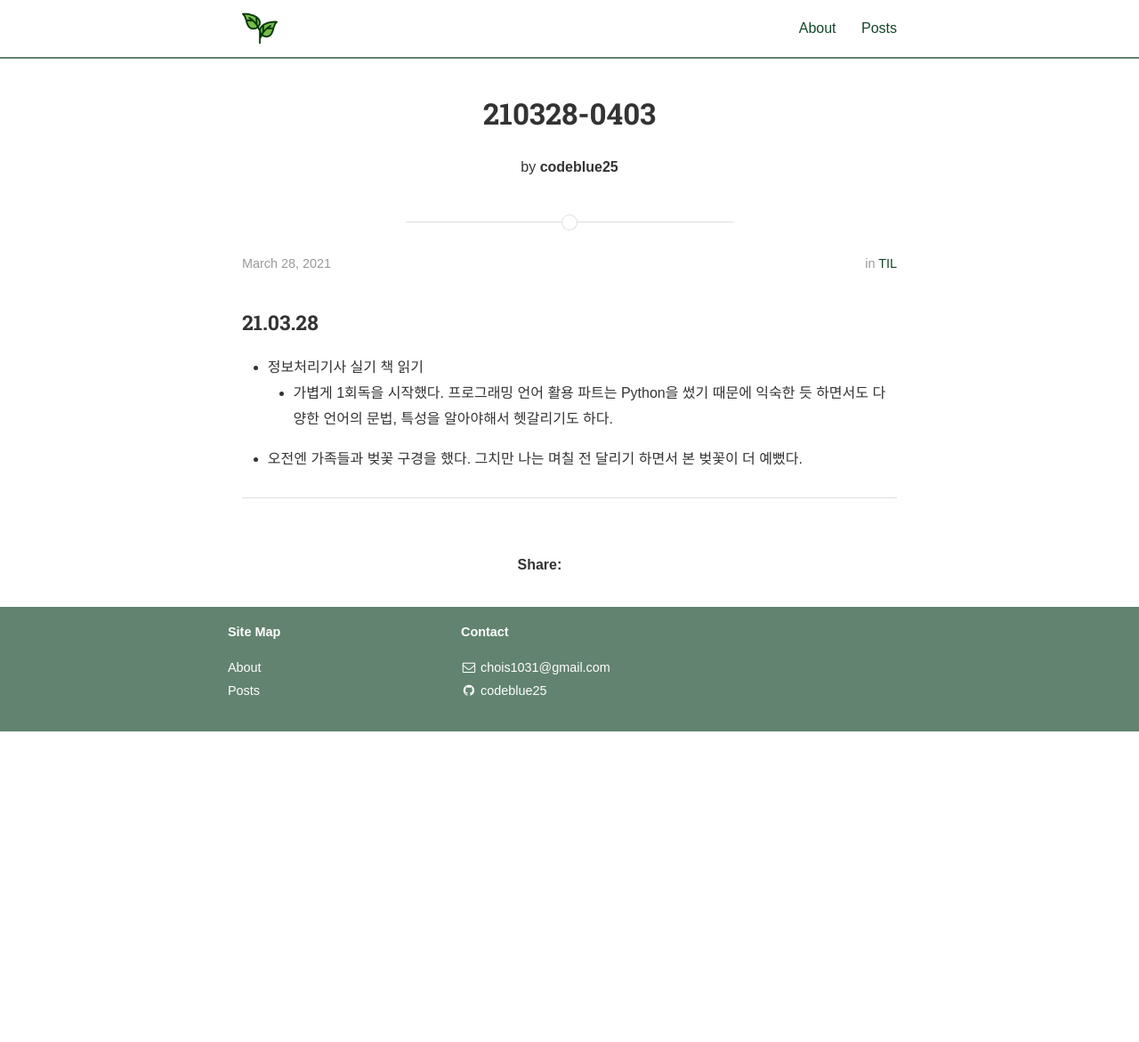
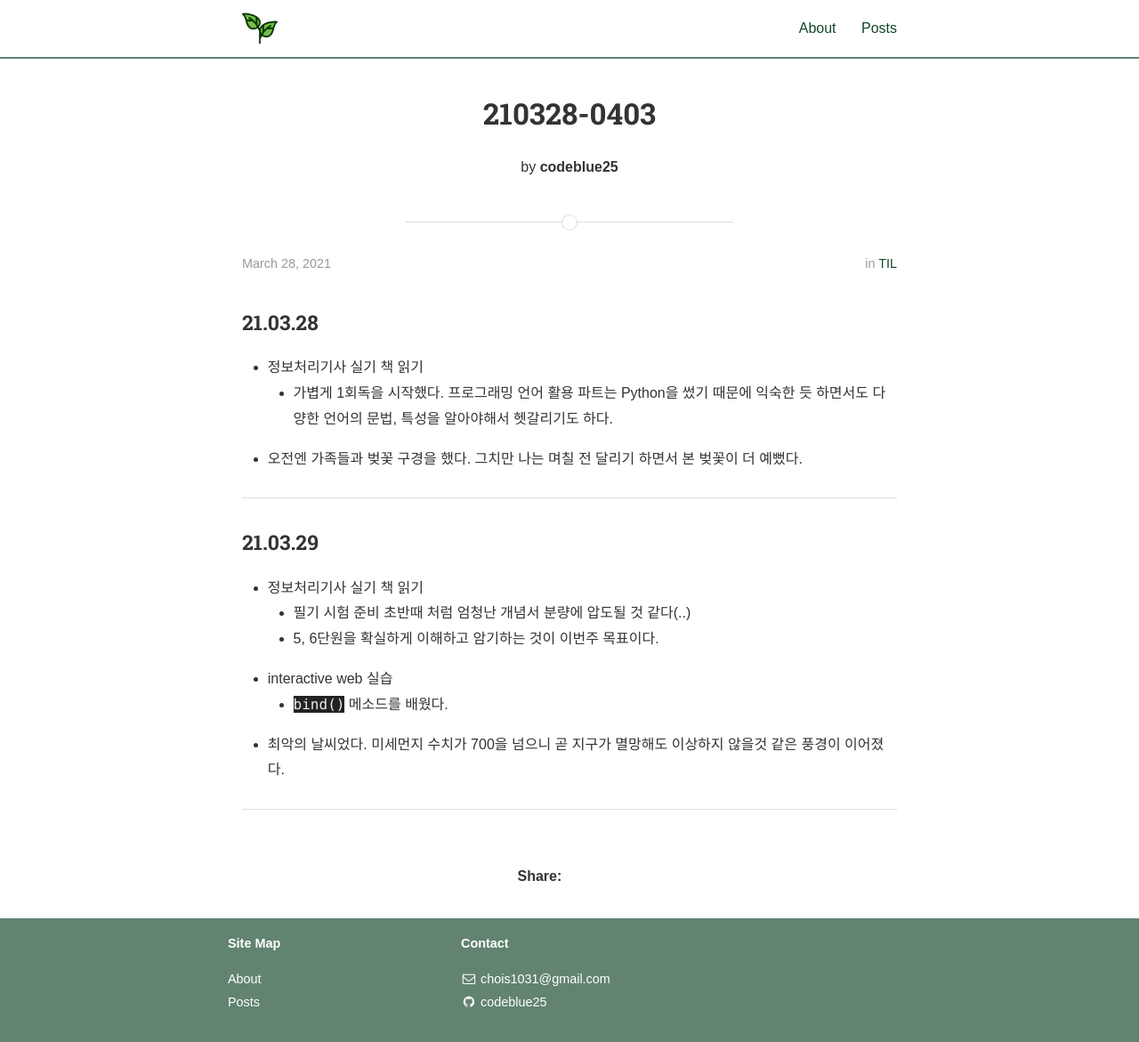
Before and after one commit to codeblue25/codeblue25.github.io, a Jekyll site: the page built from _posts/2021-03-28-0403.md, in a window 1280 px wide and 1172 px high. Shown: the whole window at 89% size. Built offline with Jekyll 4.4.1, drawn with Linux system fonts in a browser that asks for light colours; nearby versions of some CDN libraries; some web fonts are replaced; a style sheet for code colours, icons or effects is not loaded.

Commit message:
210329 TIL

```diff
--- a/_posts/2021-03-28-0403.md
+++ b/_posts/2021-03-28-0403.md
@@ -13,3 +13,14 @@ categories: TIL
 * 오전엔 가족들과 벚꽃 구경을 했다. 그치만 나는 며칠 전 달리기 하면서 본 벚꽃이 더 예뻤다.
 
 ---
+
+<h3>21.03.29</h3>
+
+* 정보처리기사 실기 책 읽기
+  * 필기 시험 준비 초반때 처럼 엄청난 개념서 분량에 압도될 것 같다(..)
+  * 5, 6단원을 확실하게 이해하고 암기하는 것이 이번주 목표이다.
+* interactive web 실습
+  * `bind()` 메소드를 배웠다.
+* 최악의 날씨었다. 미세먼지 수치가 700을 넘으니 곧 지구가 멸망해도 이상하지 않을것 같은 풍경이 이어졌다.
+
+---
```
